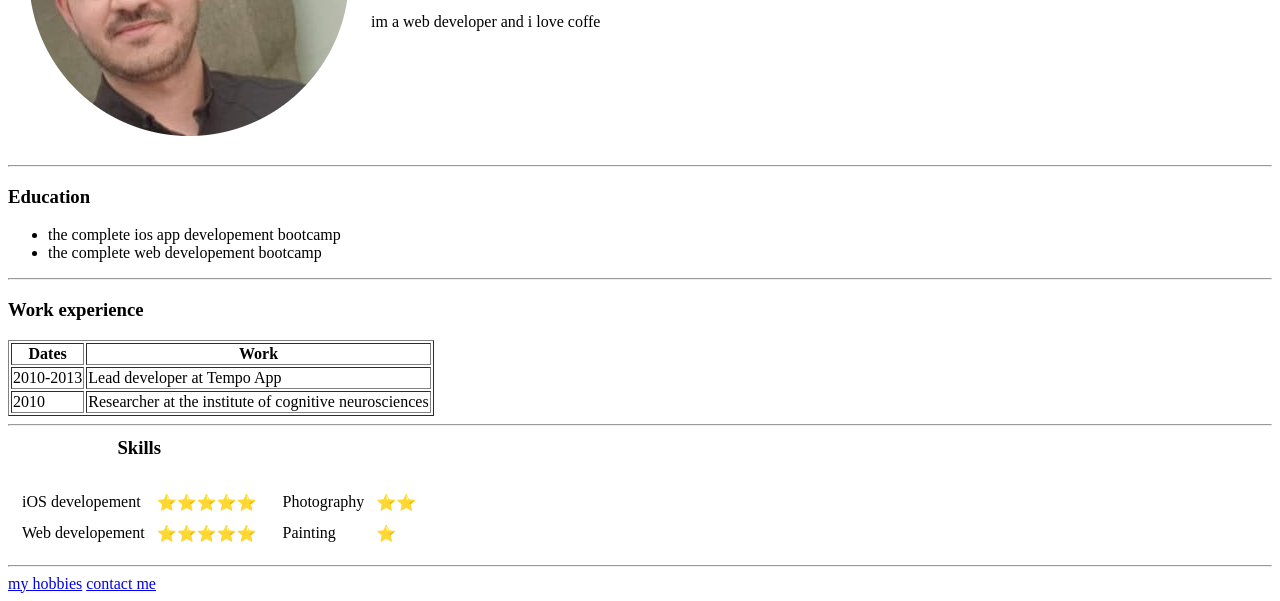
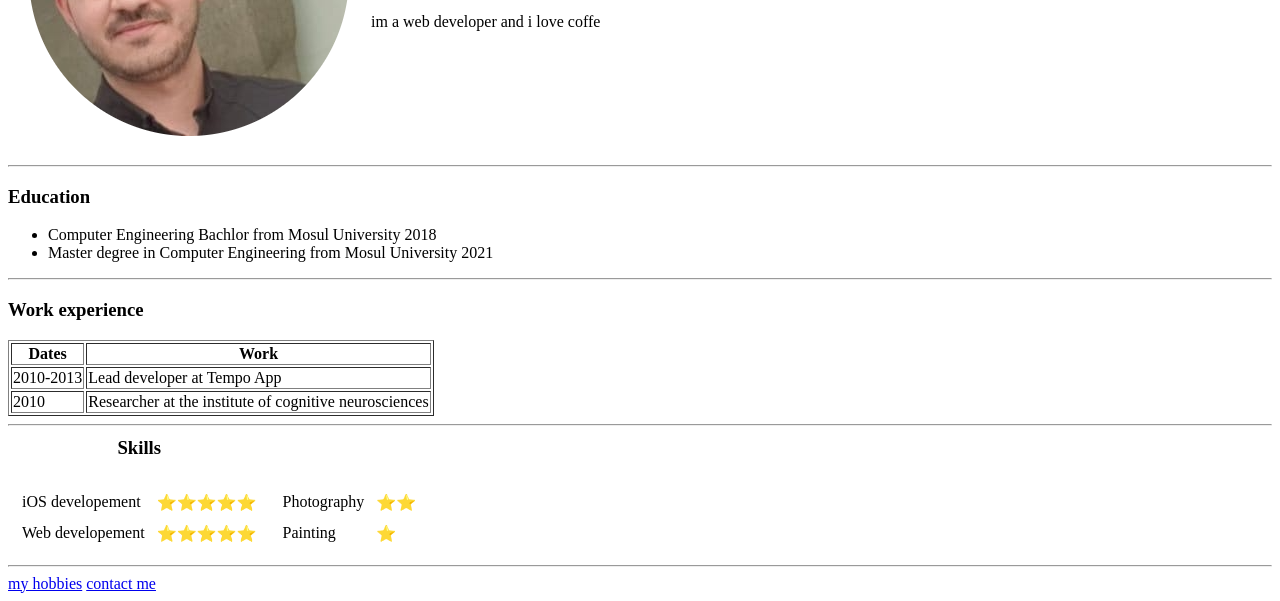
Before and after one commit to muhanad92/cv, a plain HTML site: page index.html in a window 1280 px wide. Shown: the part 213-814 px from the top of the page. Drawn offline with Linux system fonts and the light colour scheme.

Commit message:
Update index.html

```diff
--- a/index.html
+++ b/index.html
@@ -24,8 +24,8 @@
   <hr>
   <h3>Education</h3>
   <ul>
-    <li>the complete ios app developement bootcamp</li>
-    <li>the complete web developement bootcamp</li>
+    <li>Computer Engineering Bachlor from Mosul University 2018</li>
+    <li>Master degree in Computer Engineering from Mosul University 2021</li>
   </ul>
 
   <hr>
```
